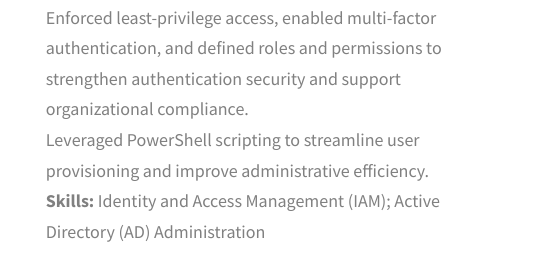
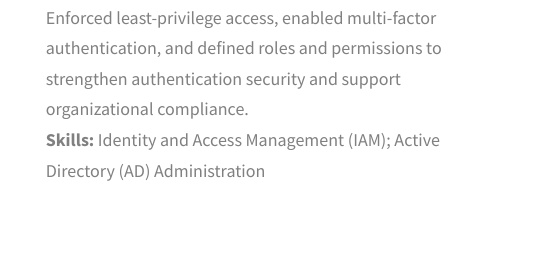
Before and after one commit to j-espinoza-2025/portfolio, a website: page index.html in a window 1280 px wide. Shown: the part 3677-3957 px from the top of the page, 732-1280 px from the left. Drawn offline with Linux system fonts and the light colour scheme.

Commit message:
Update content: About, skills, projects and images for Joyce Espinoza

```diff
--- a/index.html
+++ b/index.html
@@ -235,7 +235,6 @@
                       <li>Implemented Identity &amp; Access Management (IAM) within a Windows Server environment by creating and managing domain user accounts using Active Directory Users and Computers (ADUC) and Windows PowerShell.</li>
                       <li>Configured user attributes, group memberships, and organizational unit placement.</li>
                       <li>Enforced least-privilege access, enabled multi-factor authentication, and defined roles and permissions to strengthen authentication security and support organizational compliance.</li>
-                      <li>Leveraged PowerShell scripting to streamline user provisioning and improve administrative efficiency.</li>
                     </ul>
                   </li>
                   <li><strong>Skills:</strong> Identity and Access Management (IAM); Active Directory (AD) Administration</li>
```
